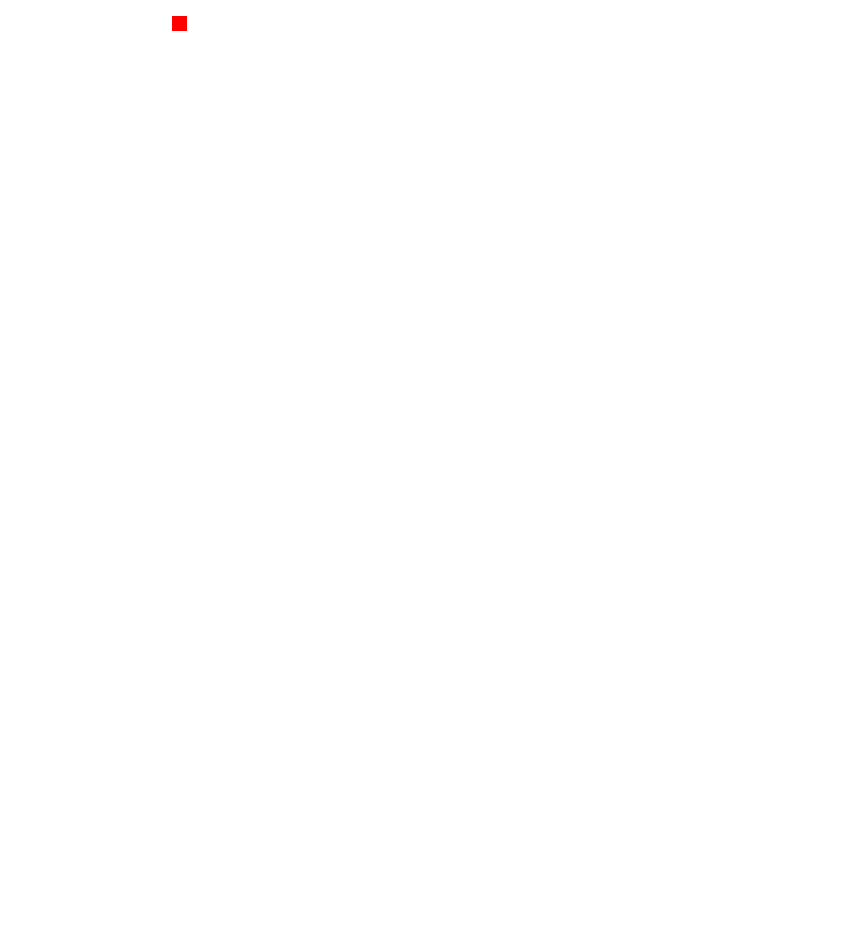
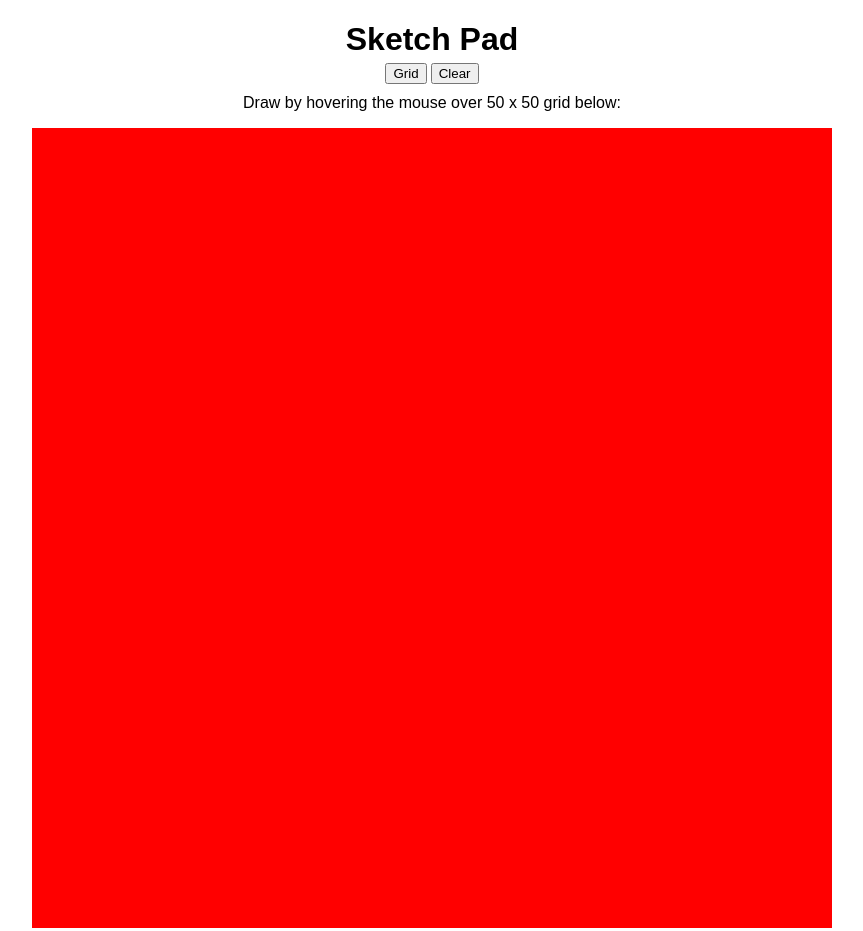
Before and after one commit to andrewatts/sketchpad, a plain HTML site: page index.html in a window 1280 px wide. Shown: the top 931 px of the page, without its empty margins (208-1071 px from the left). Before the commit the page ends 800 px from the top, so only its background shows below. Drawn offline with nearby package versions, Linux system fonts and the light colour scheme.

Commit message:
sketchpad complete

```diff
--- a/app.css
+++ b/app.css
@@ -1,15 +1,28 @@
 #container {
-  height: 700px;
-  width: 600px;
+  width: 800px;
   margin: auto;
 }
 .square {
-  height: 15px;
-  width: 15px;
+  height: 16px;
+  width: 16px;
   background-color: red;
-  /*background-color: #e5e5e5;*/
+  float: left;
 }
-ul li {
-  list-style-type: none;
-  display: inline-block;
+#reset {
+  text-align: center;
+  width: 400px;
+  margin: auto;
 }
+h1 {
+  font-family: sans-serif;
+  margin-bottom: 5px;
+}
+p {
+  font-family: sans-serif;
+  margin-top: 10px;
+}
+#source {
+  text-align: center;
+  clear: left;
+  margin-top: 830px;
+}
--- a/app.js
+++ b/app.js
@@ -1,9 +1,49 @@
 $(function() {
 
-  var square = $("<li><div class=square></div></li>");
-  var row = $("<ul class=row></ul>");
-  var a = [];
+  var squaresPerRow = 50;
+  var square = "<div class=square></div>";
 
-  $("#container").append(row);
-  $(".row").append(square);
+  //generate squares
+  function generateSquares(squaresPerRow) {
+    for (var i=0; i< squaresPerRow * squaresPerRow; i++) {
+      $("#container").append(square);
+    }
+  };
+
+  generateSquares(squaresPerRow);
+
+  //fit squares to #container div
+  function customFitSquares() {
+    var containerWidth = $("#container").width();
+    setHeightWidth = containerWidth/squaresPerRow;
+    $(".square").height(setHeightWidth);
+    $(".square").width(setHeightWidth);
+  };
+
+  customFitSquares();
+
+  //set up hover affects to change the color of the squares
+  function draw() {
+    $(".square").mouseenter(function() {
+      $(this).css({"background-color": "white"});
+    });
+  };
+
+  draw();
+
+  //add a button to clear the current grid
+  $(".clear").click(function() {
+    $(".square").css({"background-color": "red"});
+  });
+
+  //add a button that creates a new grid by asking for the amount of squares with a pop up
+  $(".grid").click(function() {
+    $("#container").empty();
+    var newGrid = Number(prompt("Enter number of squares (1-64):", "50"));
+    squaresPerRow = newGrid
+    generateSquares(squaresPerRow);
+    customFitSquares();
+    draw();
+  });
+
 });
--- a/index.html
+++ b/index.html
@@ -7,6 +7,15 @@
     <script type="text/javascript" src="app.js" defer></script>
   </head>
   <body>
+    <div id=reset>
+      <h1>Sketch Pad</h1>
+      <button class=grid>Grid</button>
+      <button class=clear>Clear</button>
+      <p>Draw by hovering the mouse over 50 x 50 grid below:</p>
+    </div>
     <div id=container></div>
+    <div id=source>
+      <button>Source Code</button>
+    </div>
   </body>
 </html>
```
